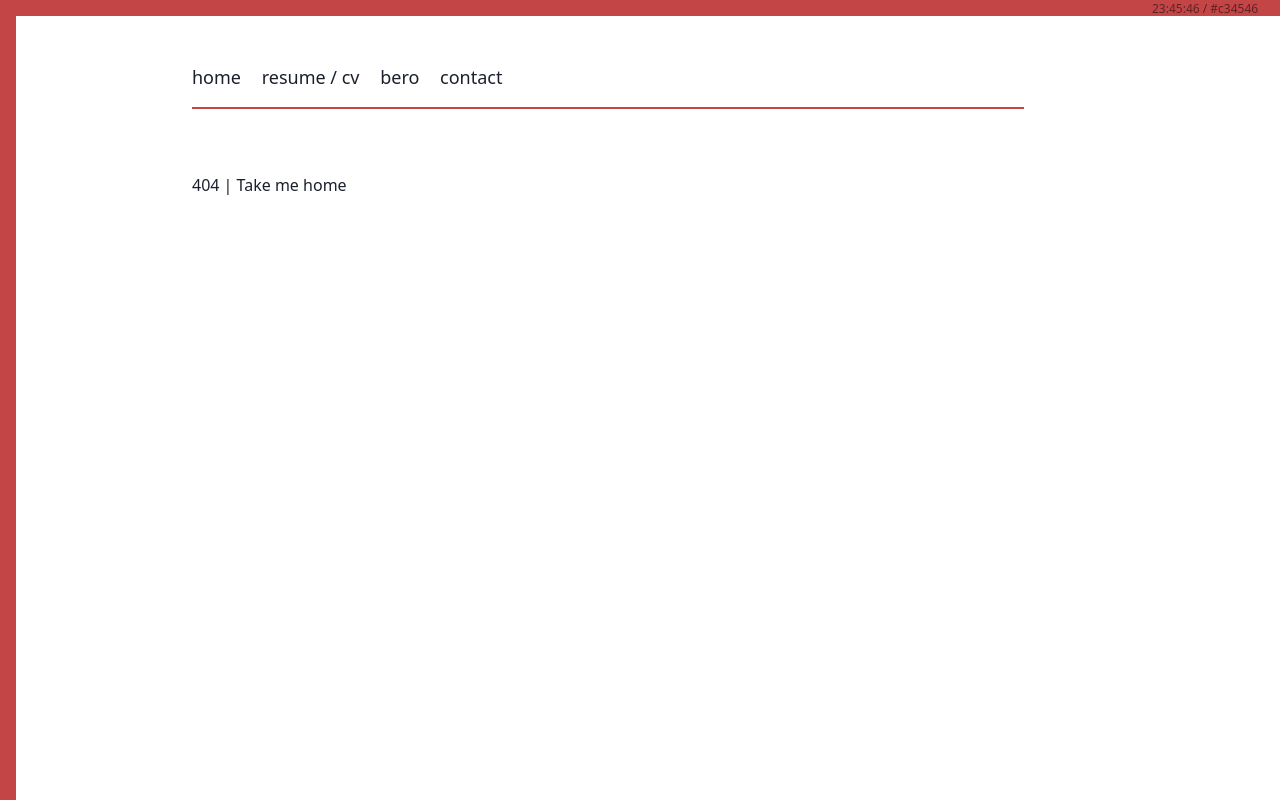
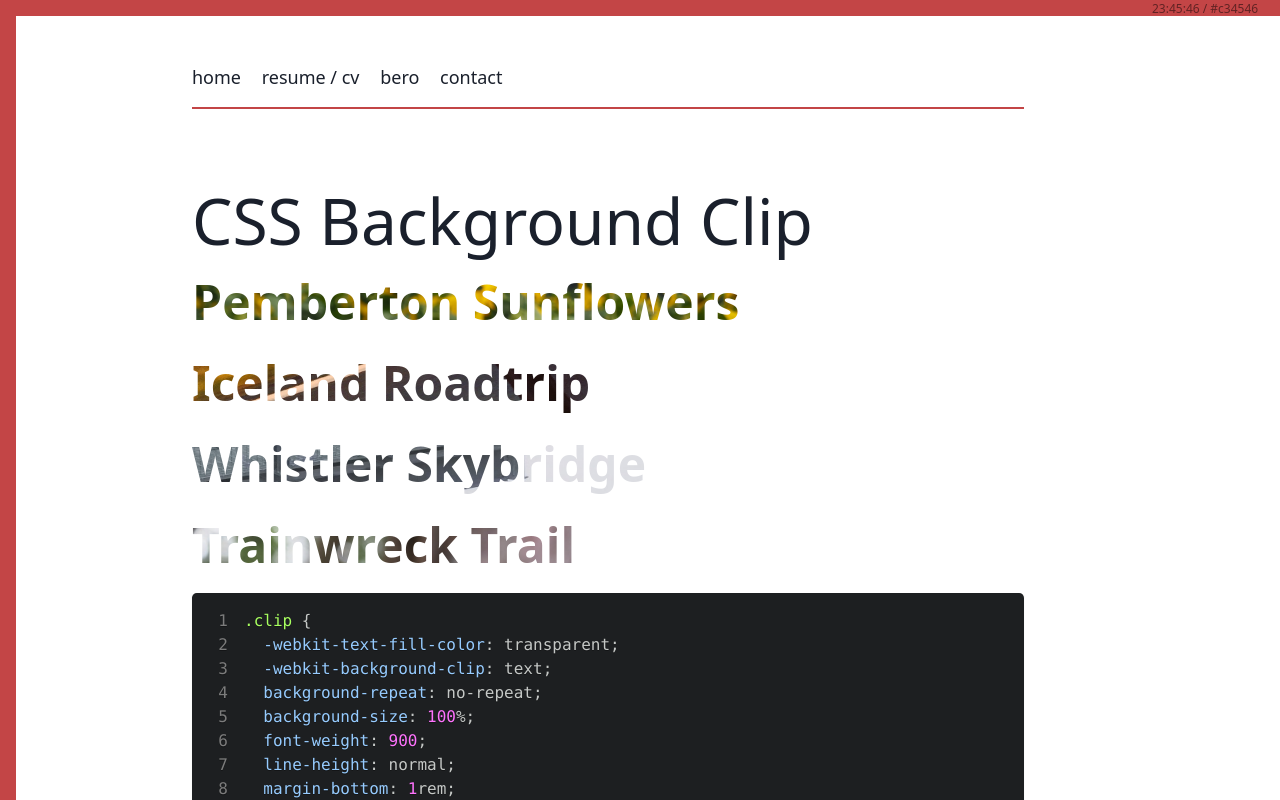
Before and after one commit to searleb/billsearle.me, a Next.js app: page /learning/css-background-clip in a window 1280 px wide. Before the commit this address had no page. Shown: the top 800 px of the page. Built offline with nearby package versions, Linux system fonts and the light colour scheme.

Commit message:
background clip text

```diff
--- /dev/null
+++ b/src/pages/learning/css-background-clip/css-background-clip.module.css
@@ -0,0 +1,35 @@
+.clip {
+  -webkit-text-fill-color: transparent;
+  -webkit-background-clip: text;
+  background-repeat: no-repeat;
+  background-size: 100%;
+  font-weight: 900;
+  line-height: normal;
+  margin-bottom: 1rem;
+  @screen md {
+    font-size: 4.8rem;
+  }
+}
+
+.pemberton {
+  composes: clip;
+  background-image: url('/six/pemberton-flowers.jpeg');
+  background-position: center
+}
+
+.iceland {
+  composes: clip;
+  background-image: url('/six/iceland.jpeg');
+  background-position: center 80%;
+}
+
+.skybridge {
+  composes: clip;
+  background-image: url('/six/skybridge.jpg');
+  background-position: left 40%;
+}
+
+.train {
+  composes: clip;
+  background-image: url('/six/trainwreck.jpg');
+}
--- /dev/null
+++ b/src/pages/learning/css-background-clip/index.js
@@ -0,0 +1,62 @@
+import Code from 'components/Code';
+import Layout from 'components/Layout';
+import css from './css-background-clip.module.css';
+
+const CSSBgClip = () => (
+  <Layout>
+    <h1>CSS Background Clip</h1>
+    <h2 className={css.pemberton}>Pemberton Sunflowers</h2>
+    <h2 className={css.iceland}>Iceland Roadtrip</h2>
+    <h2 className={css.skybridge}>Whistler Skybridge</h2>
+    <h2 className={css.train}>Trainwreck Trail</h2>
+
+    <Code css>{
+`.clip {
+  -webkit-text-fill-color: transparent;
+  -webkit-background-clip: text;
+  background-repeat: no-repeat;
+  background-size: 100%;
+  font-weight: 900;
+  line-height: normal;
+  margin-bottom: 1rem;
+  @screen md {
+    font-size: 4.8rem;
+  }
+}
+
+.pemberton {
+  composes: clip;
+  background-image: url('/six/pemberton-flowers.jpeg');
+  background-position: center
+}
+
+.iceland {
+  composes: clip;
+  background-image: url('/six/iceland.jpeg');
+  background-position: center 80%;
+}
+
+.skybridge {
+  composes: clip;
+  background-image: url('/six/skybridge.jpg');
+  background-position: left 40%;
+}
+
+.train {
+  composes: clip;
+  background-image: url('/six/trainwreck.jpg');
+}`
+    }
+    </Code>
+
+    <Code>{
+`<h2 className={css.pemberton}>Pemberton Sunflowers</h2>
+<h2 className={css.iceland}>Iceland Roadtrip</h2>
+<h2 className={css.skybridge}>Whistler Skybridge</h2>
+<h2 className={css.train}>Trainwreck Trail</h2>`
+    }
+    </Code>
+  </Layout>
+);
+
+export default CSSBgClip;
```
